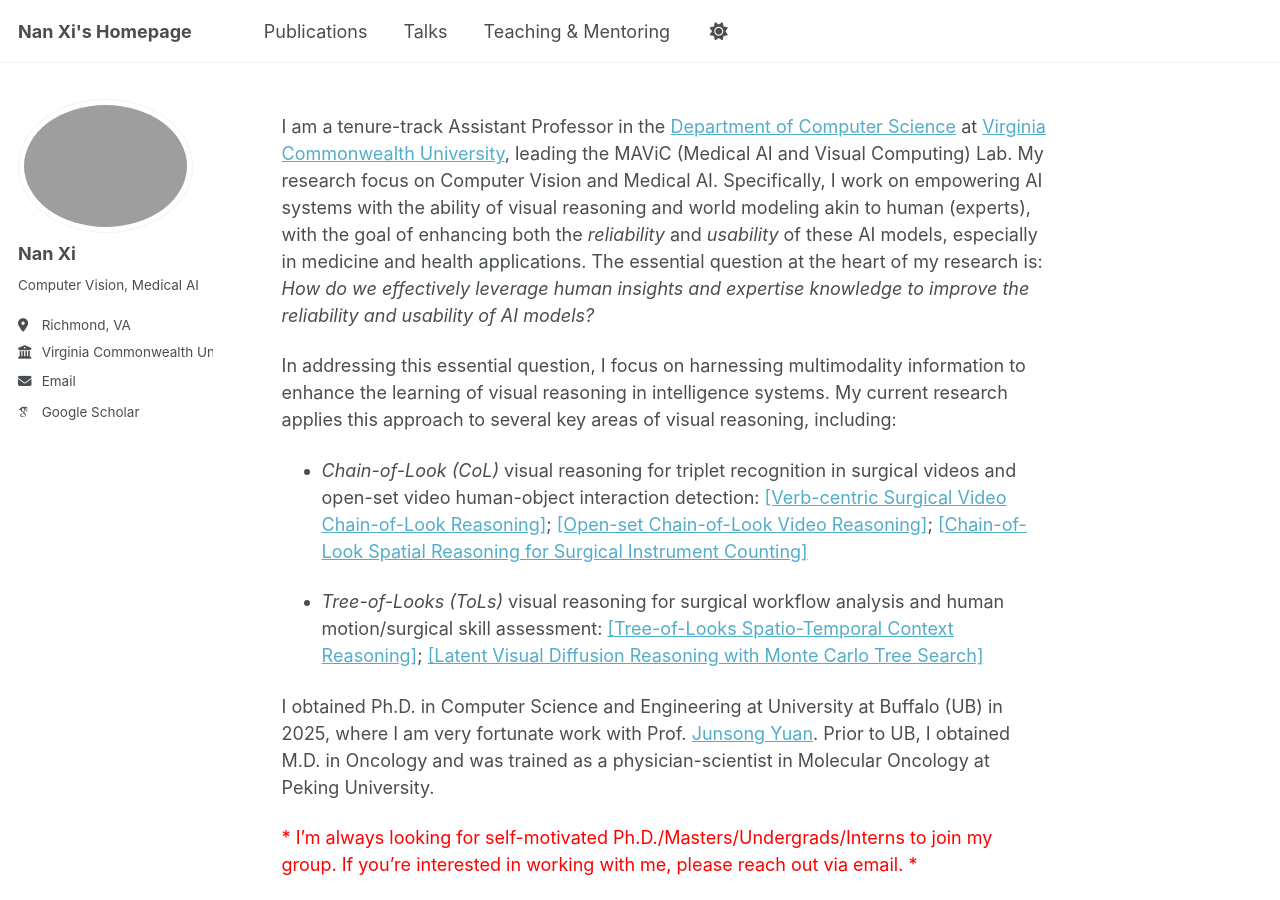
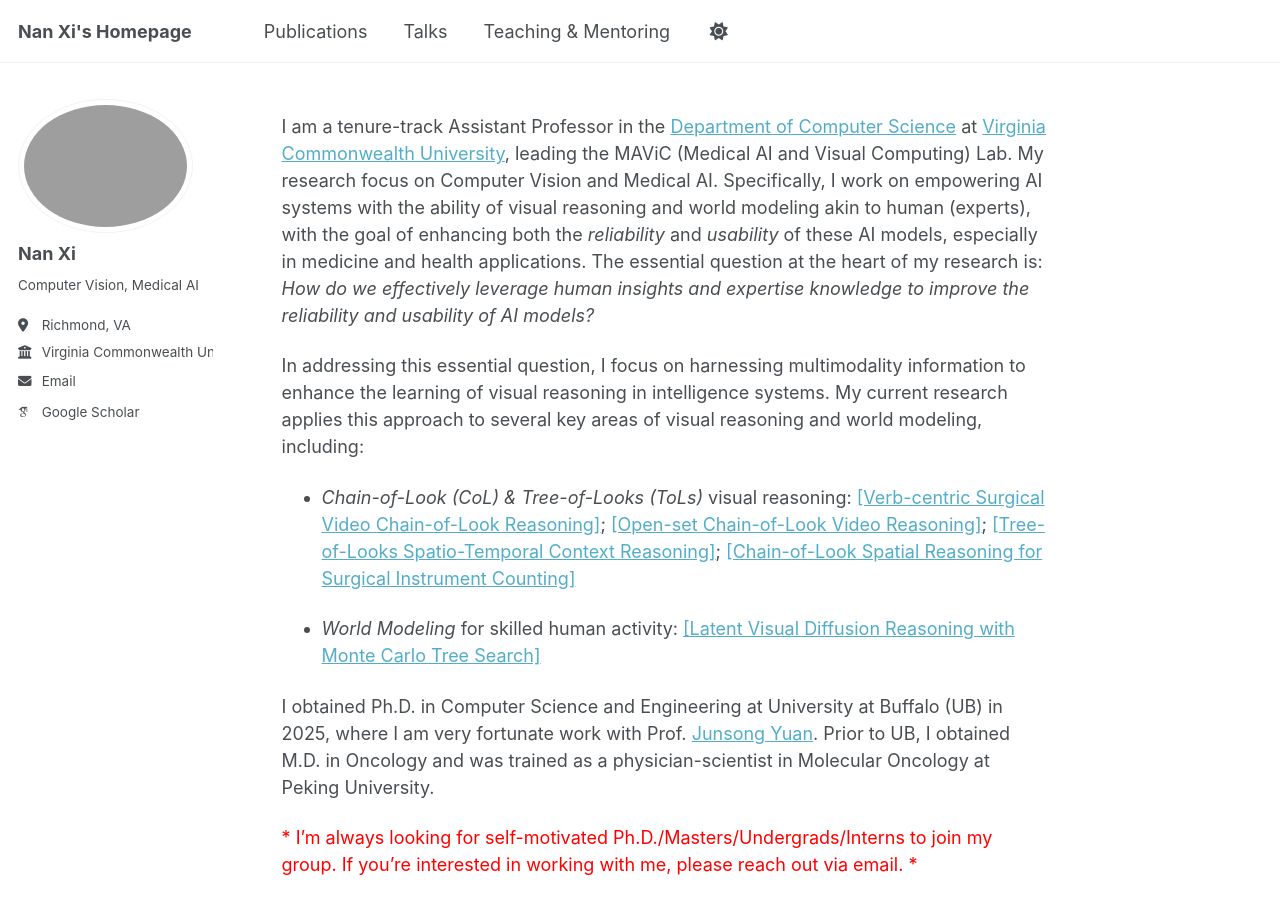
Before and after one commit to southnx/southnx.github.io, a Jekyll site: the page built from _pages/about.md, in a window 1280 px wide and 900 px high. Built offline with Jekyll 4.4.1, drawn with Linux system fonts in a browser that asks for light colours; some web fonts are replaced; a script that is not in the unit is left out.

Commit message:
Revise research focus and visual reasoning details
Updated the research focus and added details on visual reasoning areas.

```diff
--- a/_pages/about.md
+++ b/_pages/about.md
@@ -10,11 +10,11 @@ redirect_from:
 I am a tenure-track Assistant Professor in the [Department of Computer Science](https://egr.vcu.edu/departments/computer-science/) at [Virginia Commonwealth University](https://www.vcu.edu), leading the MAViC (Medical AI and Visual Computing) Lab.  My research focus on Computer Vision and Medical AI. Specifically, I work on empowering AI systems with the ability of visual reasoning and world modeling akin to
 human (experts), with the goal of enhancing both the *reliability* and *usability* of these AI models, especially in medicine and health applications. The essential question at the heart of my research is: *How do we effectively leverage human insights and expertise knowledge to improve the reliability and usability of AI models?*
 
-In addressing this essential question, I focus on harnessing multimodality information to enhance the learning of visual reasoning in intelligence systems.  My current research applies this approach to several key areas of visual reasoning, including:
+In addressing this essential question, I focus on harnessing multimodality information to enhance the learning of visual reasoning in intelligence systems.  My current research applies this approach to several key areas of visual reasoning and world modeling, including:
 
-- *Chain-of-Look (CoL)* visual reasoning for triplet recognition in surgical videos and open-set video human-object interaction detection: [[Verb-centric Surgical Video Chain-of-Look Reasoning]](https://par.nsf.gov/servlets/purl/10542741); [[Open-set Chain-of-Look Video Reasoning]](https://openaccess.thecvf.com/content/ICCV2023/papers/Xi_Open_Set_Video_HOI_detection_from_Action-Centric_Chain-of-Look_Prompting_ICCV_2023_paper.pdf); [[Chain-of-Look Spatial Reasoning for Surgical Instrument Counting]](https://openaccess.thecvf.com/content/WACV2026/papers/Bhyri_Chain-of-Look_Spatial_Reasoning_for_Dense_Surgical_Instrument_Counting_WACV_2026_paper.pdf)
+- *Chain-of-Look (CoL) & Tree-of-Looks (ToLs)* visual reasoning: [[Verb-centric Surgical Video Chain-of-Look Reasoning]](https://par.nsf.gov/servlets/purl/10542741); [[Open-set Chain-of-Look Video Reasoning]](https://openaccess.thecvf.com/content/ICCV2023/papers/Xi_Open_Set_Video_HOI_detection_from_Action-Centric_Chain-of-Look_Prompting_ICCV_2023_paper.pdf); [[Tree-of-Looks Spatio-Temporal Context Reasoning]](https://par.nsf.gov/servlets/purl/10573582); [[Chain-of-Look Spatial Reasoning for Surgical Instrument Counting]](https://openaccess.thecvf.com/content/WACV2026/papers/Bhyri_Chain-of-Look_Spatial_Reasoning_for_Dense_Surgical_Instrument_Counting_WACV_2026_paper.pdf)
 
-- *Tree-of-Looks (ToLs)* visual reasoning for surgical workflow analysis and human motion/surgical skill assessment: [[Tree-of-Looks Spatio-Temporal Context Reasoning]](https://par.nsf.gov/servlets/purl/10573582); [[Latent Visual Diffusion Reasoning with Monte Carlo Tree Search]](https://arxiv.org/pdf/2606.27988)
+- *World Modeling* for skilled human activity: [[Latent Visual Diffusion Reasoning with Monte Carlo Tree Search]](https://arxiv.org/pdf/2606.27988)
 
 I obtained Ph.D. in Computer Science and Engineering at University at Buffalo (UB) in 2025, where I am very fortunate work with Prof. [Junsong Yuan](https://cse.buffalo.edu/~jsyuan/index.html). Prior to UB, I obtained M.D. in Oncology and was trained as a physician-scientist in Molecular Oncology at Peking University.
 
```
